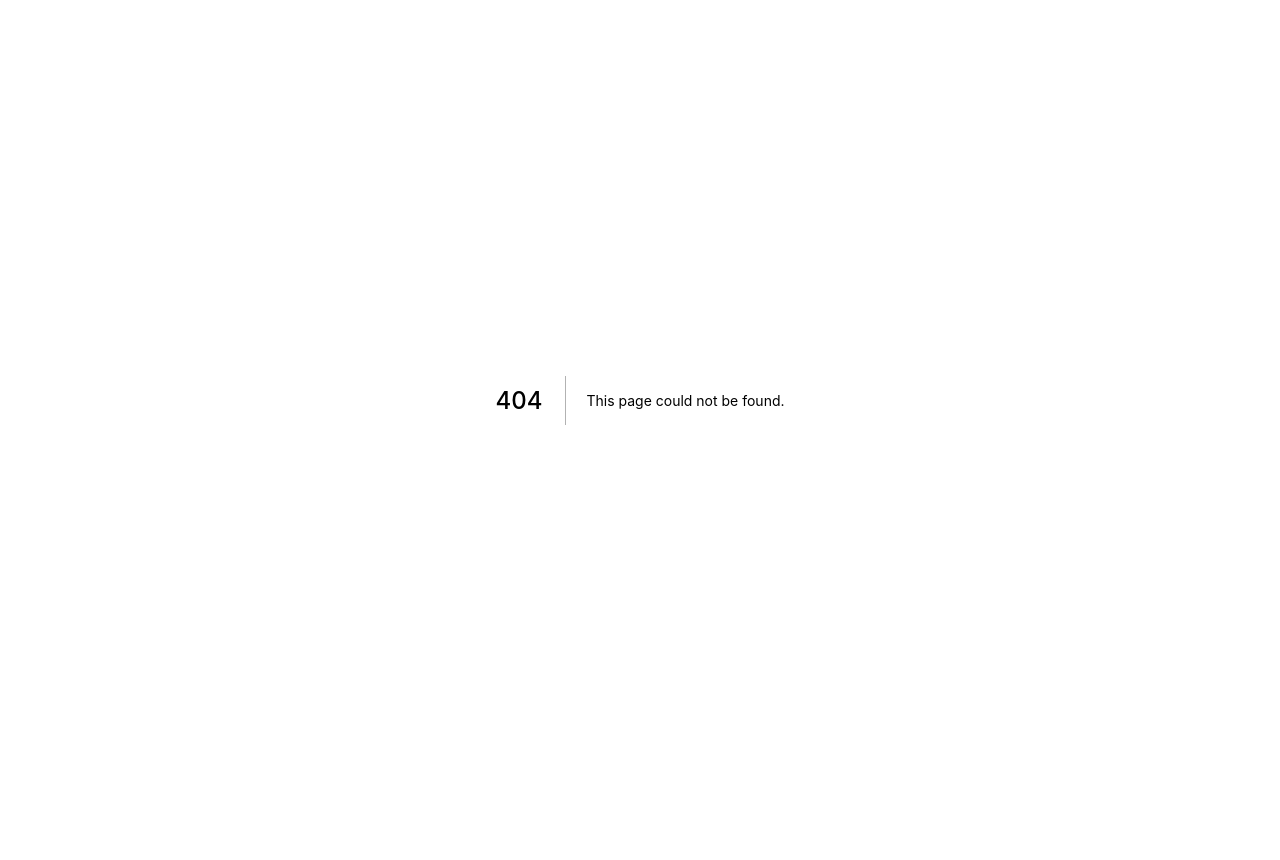
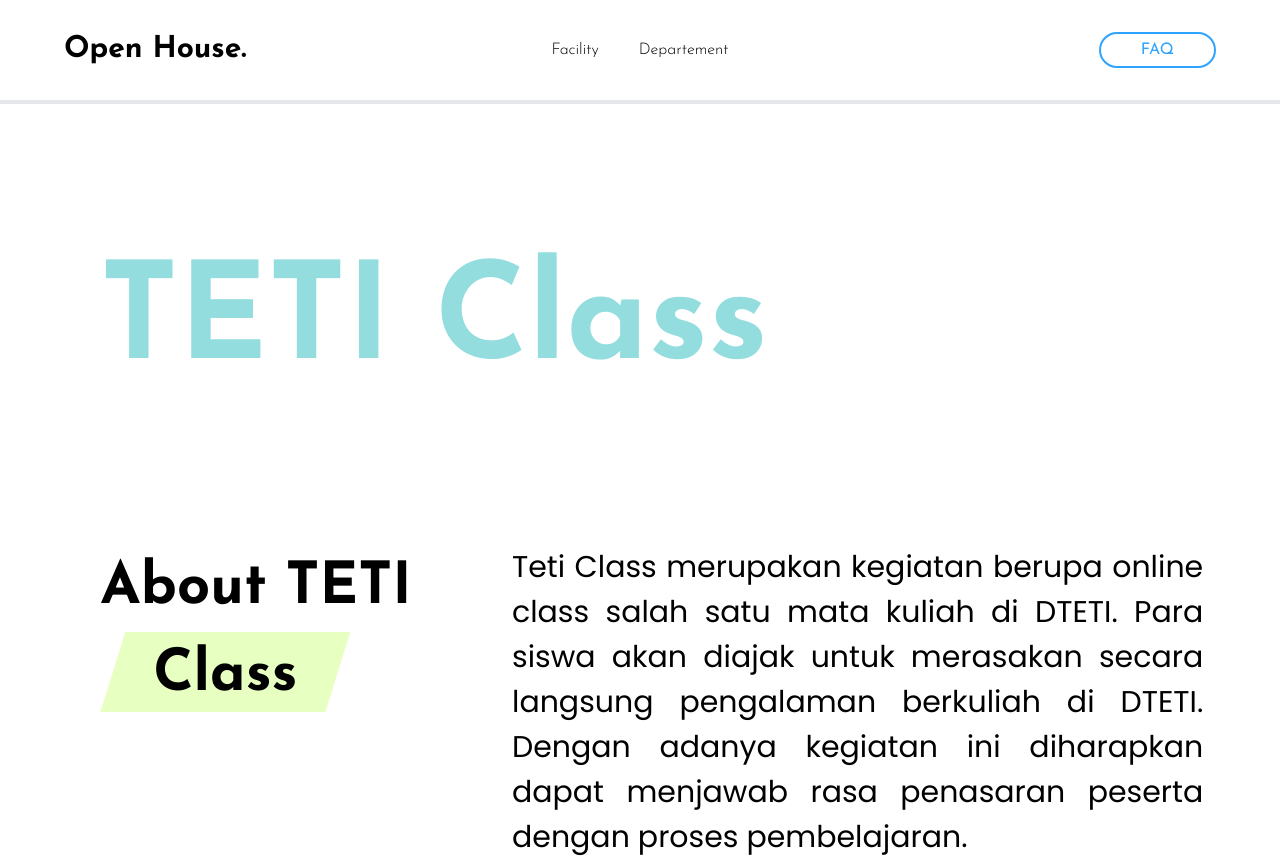
Before and after one commit to aufarhmn/web-open-house, a Next.js app: page /teti-class in a window 1280 px wide. Before the commit this address had no page. Before the commit the page ends 800 px from the top, so only its background shows below. Built offline with nearby package versions, Linux system fonts and the light colour scheme.

Commit message:
Hero Teti Class

```diff
--- /dev/null
+++ b/pages/teti-class.js
@@ -0,0 +1,25 @@
+import Navbar from "../components/Navbar";
+
+export default function TETIClass() {
+    return(
+        <>
+            <Navbar />
+            <div className="my-[120px] mx-[100px] ">
+                <h1 className="text-[134px] font-bold text-[#93DDDE] font-Josefin">TETI Class</h1>
+            </div>
+            <div className="flex w-full">
+                <div className="w-[40%] flex justify-center items-start">
+                    <h2 className="text-[58px] font-bold font-Josefin">About TETI
+                        <br/>
+                        <div className="w-[250px] h-[80px] bg-[#E7FFC1]" style={{clipPath: "polygon(10% 0%, 100% 0%, 90% 100%, 0% 100%)"}}>
+                            <p className="text-center">Class</p>
+                        </div>
+                    </h2>
+                </div>
+                <div className="w-[60%] font-Poppins text-[30px] text-justify">
+                    <p className="w-[90%]">Teti Class merupakan kegiatan berupa online class salah satu mata kuliah di DTETI. Para siswa akan diajak untuk merasakan secara langsung pengalaman berkuliah di DTETI. Dengan adanya kegiatan ini diharapkan dapat menjawab rasa penasaran peserta dengan proses pembelajaran.</p>
+                </div>
+            </div>
+        </>
+    )
+}
```
Also changed, not shown: 2 other files (tests, documents, lock files or other folders).
